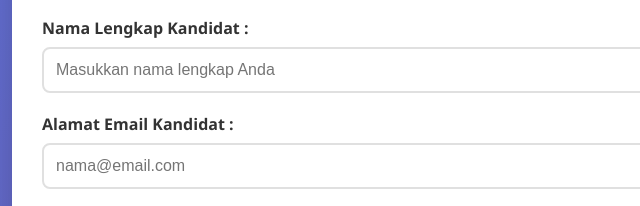
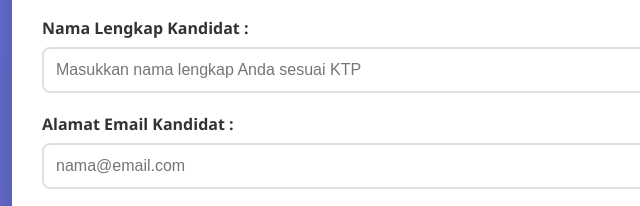
Before and after one commit to Fiscall/DISC-Assessment-AlbeaIndonesia, a website: page index.html in a window 1280 px wide. Shown: the part 298-504 px from the top of the page, 178-818 px from the left. Drawn offline with nearby package versions, Linux system fonts and the light colour scheme.

Commit message:
Update placeholder text for name input field

```diff
--- a/index.html
+++ b/index.html
@@ -338,7 +338,7 @@
 
                 <div class="form-group">
                     <label for="nameInput">Nama Lengkap Kandidat :</label>
-                    <input type="text" id="nameInput" placeholder="Masukkan nama lengkap Anda" required autocomplete="off">
+                    <input type="text" id="nameInput" placeholder="Masukkan nama lengkap Anda sesuai KTP" required autocomplete="off">
                 </div>
 
                 <div class="form-group">
```
